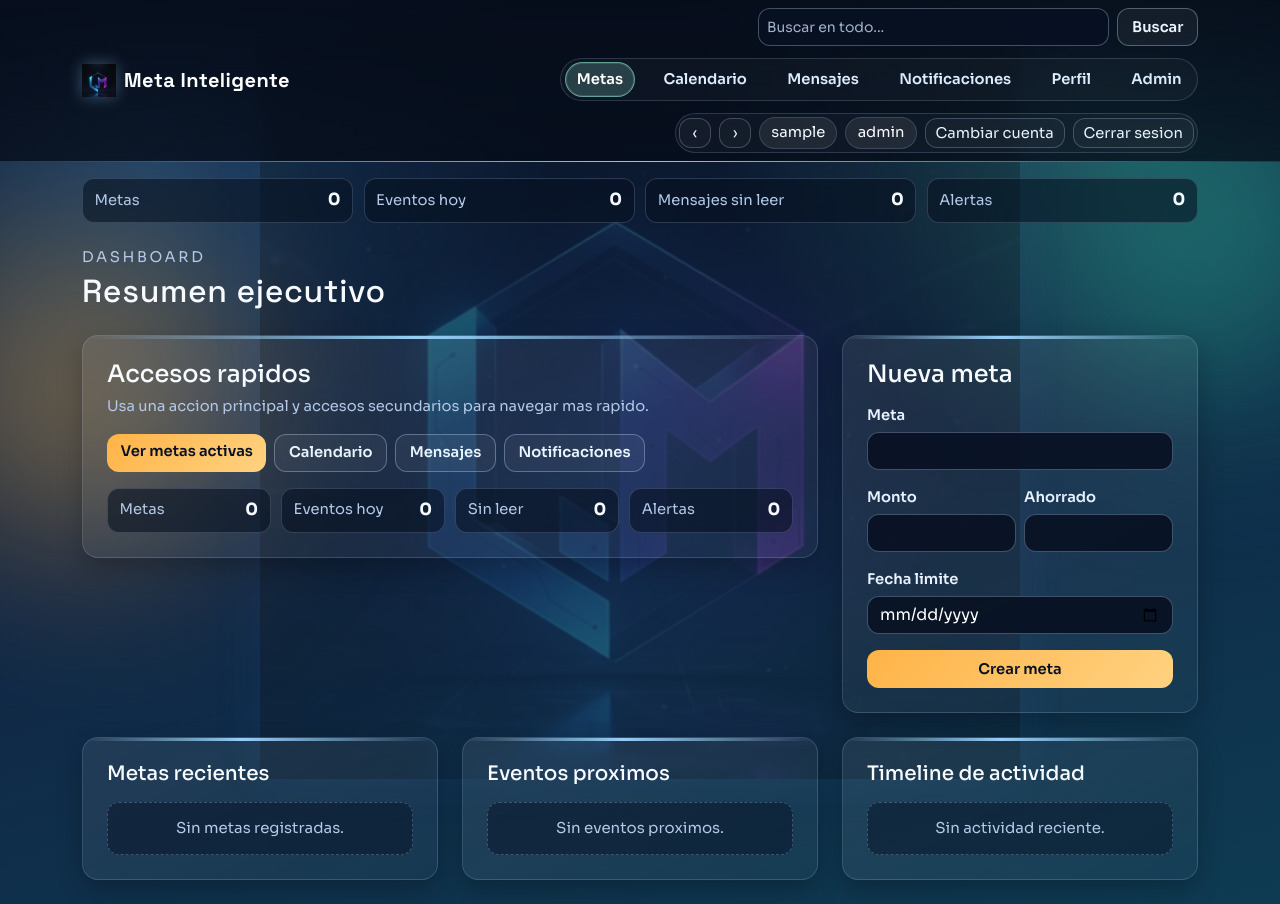
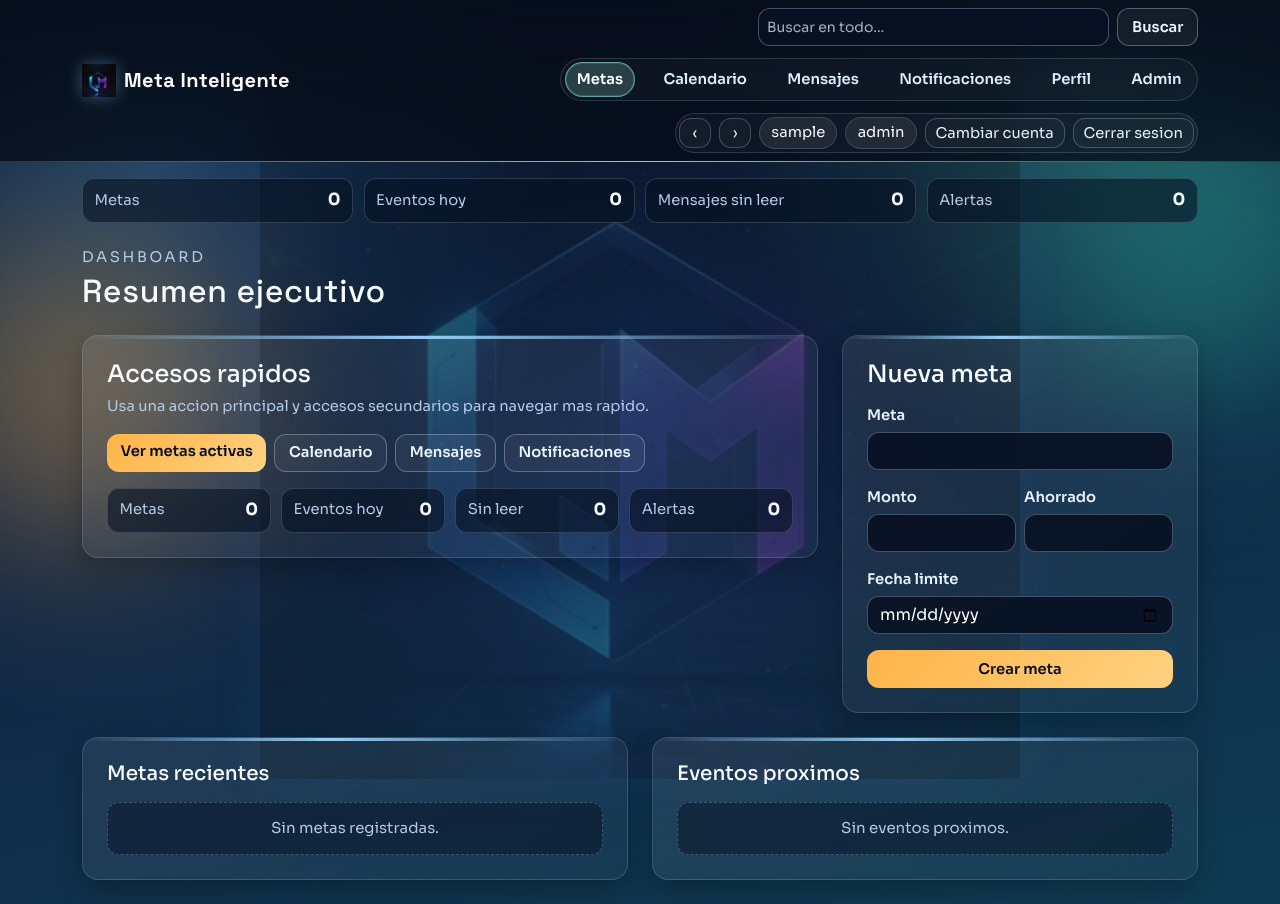
Before and after one commit to sintel-it/meta90_app, a Flask app: page /inicio in a window 1280 px wide. Run offline with Flask 3, Linux system fonts and the light colour scheme; the visitor is signed in with stand-in values (Sample User, id 1); data that the repository does not hold is empty.

Commit message:
ui dashboard: remove activity timeline and rebalance bottom section

```diff
--- a/templates/base.html
+++ b/templates/base.html
@@ -9,7 +9,7 @@
     <link rel="preconnect" href="https://fonts.gstatic.com" crossorigin>
     <link href="https://fonts.googleapis.com/css2?family=Sora:wght@400;500;600;700;800&family=Space+Grotesk:wght@500;700&display=swap" rel="stylesheet">
     <link href="https://cdn.jsdelivr.net/npm/bootstrap@5.3.2/dist/css/bootstrap.min.css" rel="stylesheet">
-    <link href="{{ url_for('static', filename='css/app.css', v='pro-polish8') }}" rel="stylesheet">
+    <link href="{{ url_for('static', filename='css/app.css', v='pro-polish9') }}" rel="stylesheet">
     <link rel="icon" type="image/png" href="{{ url_for('static', filename='img/logo.png') }}">
 </head>
 {% set endpoint = request.endpoint or '' %}
--- a/templates/metas/inicio.html
+++ b/templates/metas/inicio.html
@@ -68,7 +68,7 @@
 </section>
 
 <section class="row g-4">
-    <div class="col-lg-4" data-reveal>
+    <div class="col-lg-6" data-reveal>
         <div class="app-card p-4 h-100">
             <h5 class="mb-3">Metas recientes</h5>
             <div class="d-grid gap-2">
@@ -83,7 +83,7 @@
             </div>
         </div>
     </div>
-    <div class="col-lg-4" data-reveal>
+    <div class="col-lg-6" data-reveal>
         <div class="app-card p-4 h-100">
             <h5 class="mb-3">Eventos proximos</h5>
             <div class="d-grid gap-2">
@@ -98,23 +98,5 @@
             </div>
         </div>
     </div>
-    <div class="col-lg-4" data-reveal>
-        <div class="app-card p-4 h-100">
-            <h5 class="mb-3">Timeline de actividad</h5>
-            <div class="timeline-list">
-                {% for a in actividad_reciente %}
-                    <div class="timeline-item">
-                        <div class="timeline-dot"></div>
-                        <div>
-                            <div class="fw-semibold">{{ a.modulo }} · {{ a.accion }} · {{ a.entidad }}</div>
-                            <small class="soft-text">{{ a.creado_en }}</small>
-                        </div>
-                    </div>
-                {% else %}
-                    <div class="app-empty">Sin actividad reciente.</div>
-                {% endfor %}
-            </div>
-        </div>
-    </div>
 </section>
 {% endblock %}
```
